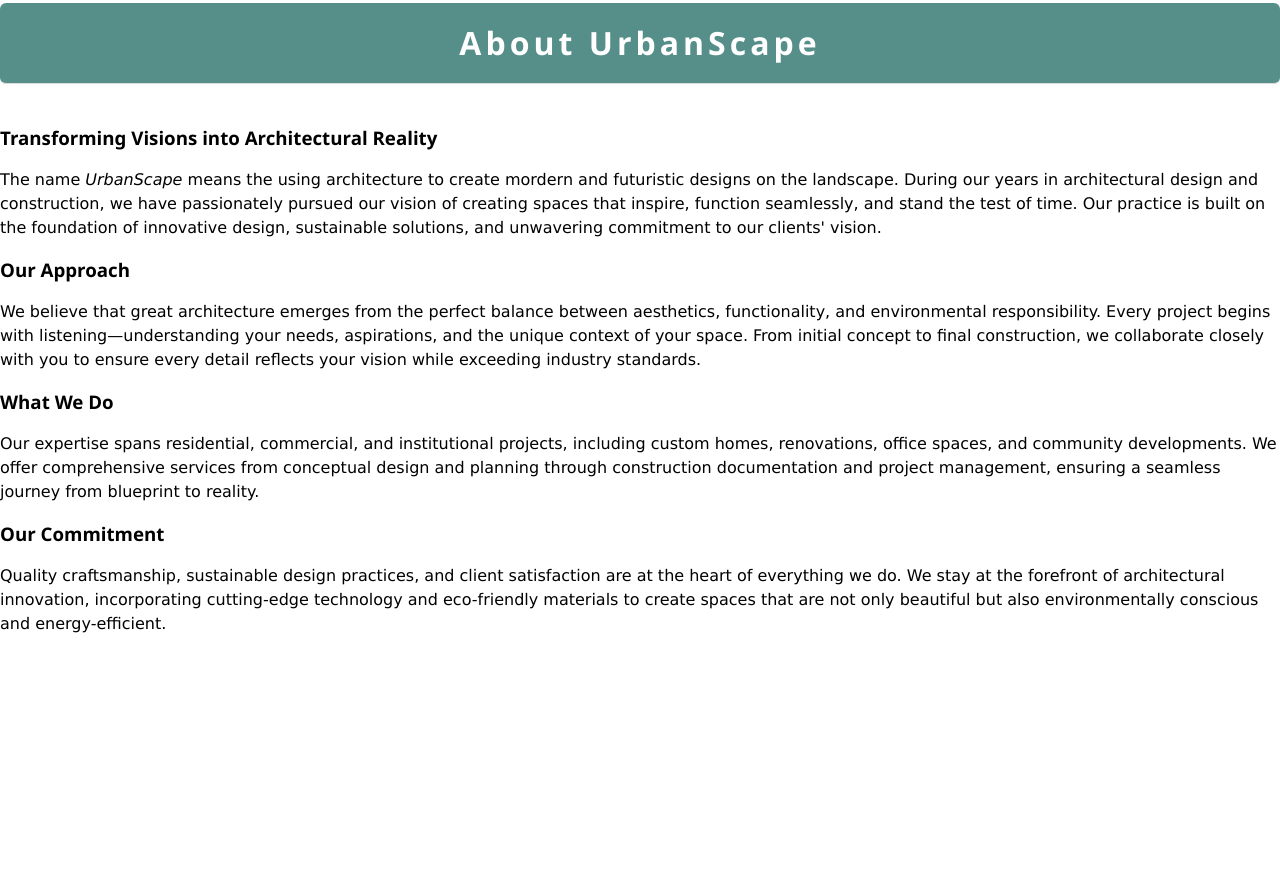
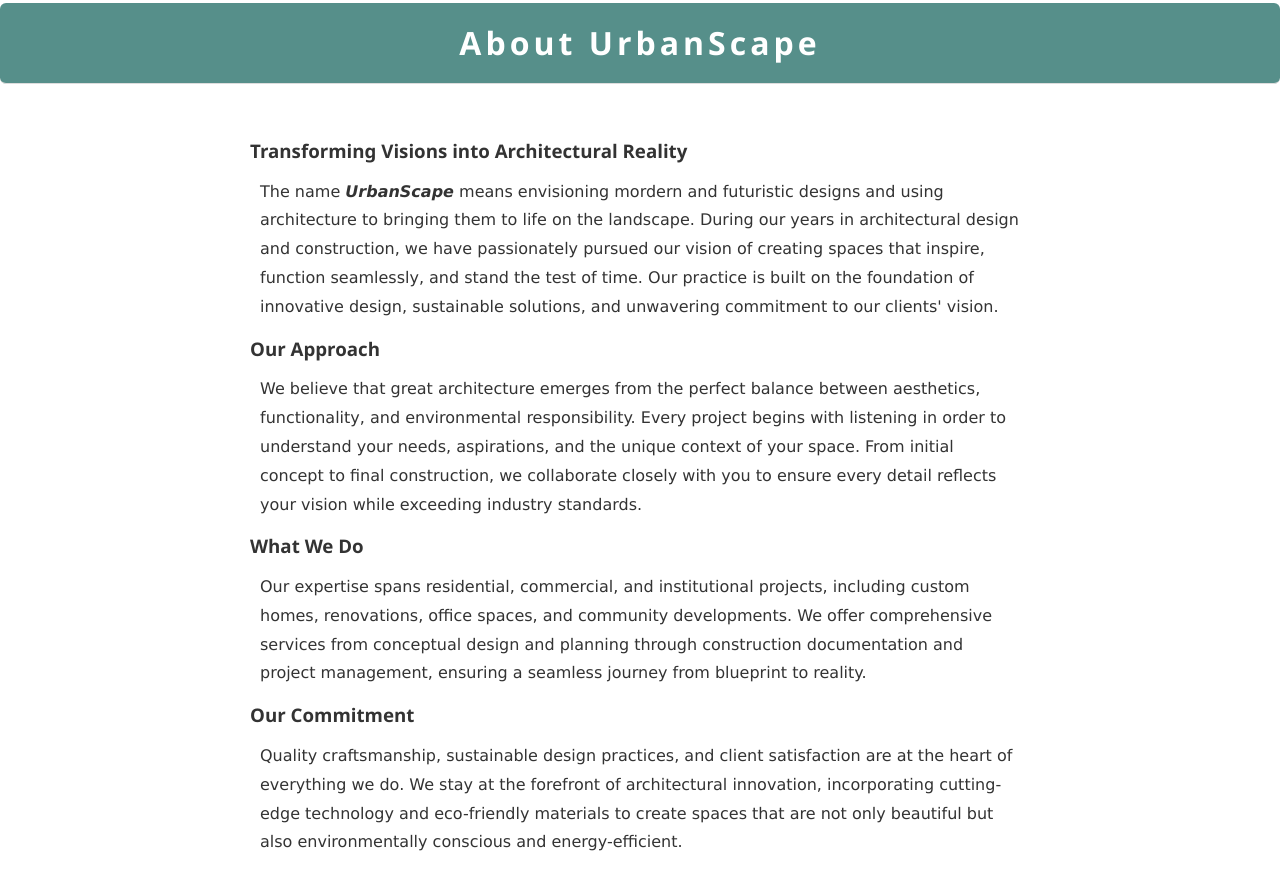
Before and after one commit to Nicole-devs/UrbanScape, a plain HTML site: page main.html in a window 1280 px wide. Shown: the part 1740-2630 px from the top of the page. Before the commit the page ends 2392 px from the top, so only its background shows below. Drawn offline with Linux system fonts and the light colour scheme.

Commit message:
Update styling of about section

```diff
--- a/main.html
+++ b/main.html
@@ -140,16 +140,16 @@
                 <h3 class="section-title">About UrbanScape</h3>
 
                 <h3 class="section-subheading">Transforming Visions into Architectural Reality</h3>
-                <p> The name <i>UrbanScape</i> means the using architecture to create mordern and futuristic designs on the landscape. During our years in architectural design and construction, we have passionately pursued our vision of creating spaces that inspire, function seamlessly, and stand the test of time. Our practice is built on the foundation of innovative design, sustainable solutions, and unwavering commitment to our clients' vision.</p>
+                <p class="section-paragraph"> The name <b><i>UrbanScape</i></b> means envisioning mordern and futuristic designs and using architecture to bringing them to life on the landscape. During our years in architectural design and construction, we have passionately pursued our vision of creating spaces that inspire, function seamlessly, and stand the test of time. Our practice is built on the foundation of innovative design, sustainable solutions, and unwavering commitment to our clients' vision.</p>
 
                 <h3 class="section-subheading">Our Approach</h3>
-                <p> We believe that great architecture emerges from the perfect balance between aesthetics, functionality, and environmental responsibility. Every project begins with listening—understanding your needs, aspirations, and the unique context of your space. From initial concept to final construction, we collaborate closely with you to ensure every detail reflects your vision while exceeding industry standards.</p>
+                <p class="section-paragraph"> We believe that great architecture emerges from the perfect balance between aesthetics, functionality, and environmental responsibility. Every project begins with listening in order to understand your needs, aspirations, and the unique context of your space. From initial concept to final construction, we collaborate closely with you to ensure every detail reflects your vision while exceeding industry standards.</p>
 
                 <h3 class="section-subheading">What We Do</h3>
-                <p> Our expertise spans residential, commercial, and institutional projects, including custom homes, renovations, office spaces, and community developments. We offer comprehensive services from conceptual design and planning through construction documentation and project management, ensuring a seamless journey from blueprint to reality.</p>
+                <p class="section-paragraph"> Our expertise spans residential, commercial, and institutional projects, including custom homes, renovations, office spaces, and community developments. We offer comprehensive services from conceptual design and planning through construction documentation and project management, ensuring a seamless journey from blueprint to reality.</p>
 
                 <h3 class="section-subheading">Our Commitment</h3>
-                <p> Quality craftsmanship, sustainable design practices, and client satisfaction are at the heart of everything we do. We stay at the forefront of architectural innovation, incorporating cutting-edge technology and eco-friendly materials to create spaces that are not only beautiful but also environmentally conscious and energy-efficient.</p>
+                <p class="section-paragraph" id="last"> Quality craftsmanship, sustainable design practices, and client satisfaction are at the heart of everything we do. We stay at the forefront of architectural innovation, incorporating cutting-edge technology and eco-friendly materials to create spaces that are not only beautiful but also environmentally conscious and energy-efficient.</p>
             </section>
         </article>
     </body>
--- a/style.css
+++ b/style.css
@@ -325,3 +325,22 @@ h1 .other-name {
 #slide12:checked ~ .navigation label[for="slide12"] {
   background-color: #444;
 }
+
+.section-subheading,
+.section-paragraph {
+  max-width: 800px;
+  margin: 0 auto;
+  padding: 0 20px;
+  word-wrap: break-word;
+  overflow-wrap: break-word;
+  line-height: 1.8;
+  color: #333;
+}
+
+.section-subheading {
+  padding: 10px;
+}
+
+#last {
+  margin-bottom: 50px;
+}
```
